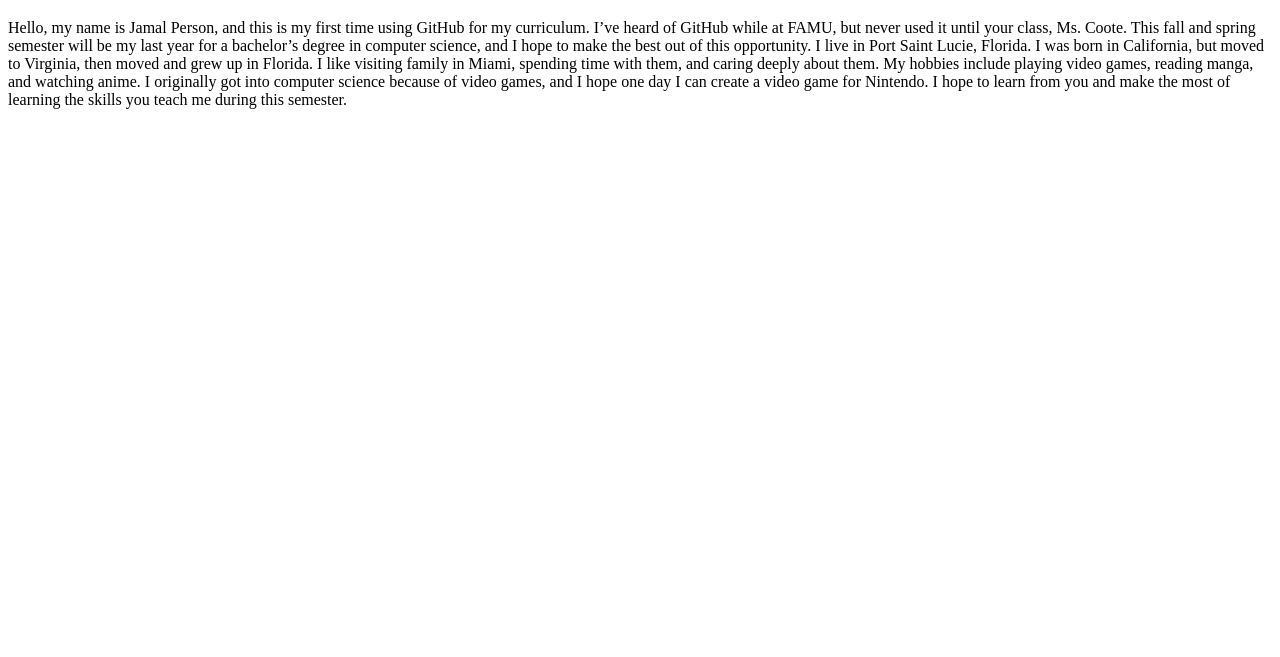
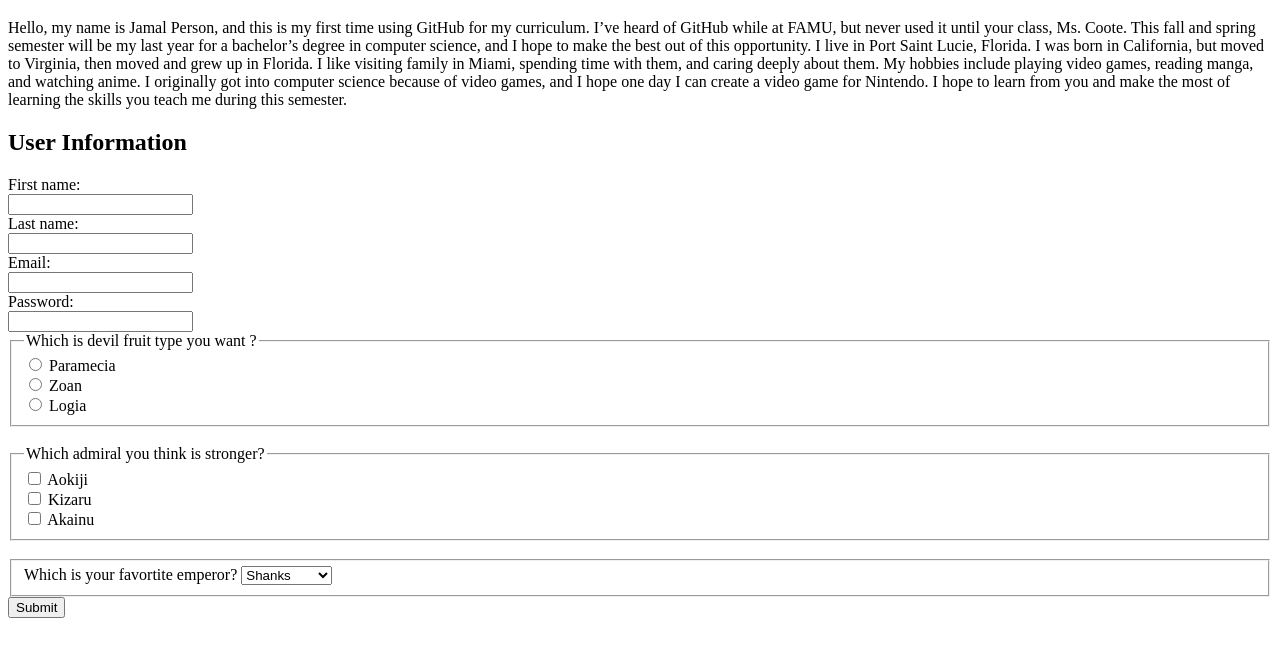
Before and after one commit to JP397/index.html, a plain HTML site: page index.html in a window 1280 px wide. Shown: the part 61-718 px from the top of the page. Drawn offline with Linux system fonts and the light colour scheme.

Commit message:
Update index.html
Forms added

```diff
--- a/index.html
+++ b/index.html
@@ -17,4 +17,48 @@
       learn from you and make the most of learning the skills you teach me during this semester.
     </p>
   </body>
+<h2> User Information </h2>
+  <form action="#" method="post">
+  <label for="fname">First name:</label><br>
+  <input type="text" id="fname" name="fname"><br>
+  <label for="lname">Last name:</label><br>
+  <input type="text" id="lname" name="lname"><br>
+  <label for="email">Email:</label><br>
+  <input type="email" id="email" name="email"><br>
+  <label for="password">Password:</label><br>
+  <input type="password" id="password" name="password"><br>
+
+  <fieldset>
+    <legend>Which is devil fruit type you want ?</legend>
+  <input type="radio" id="Paramecia" name="devilfruit" value="Paramecia">
+  <label for="Paramecia">Paramecia</label><br>
+  <input type="radio" id="Zoan" name="devilfruit" value="Zoan">
+  <label for="Zoan">Zoan</label><br>
+  <input type="radio" id="Logia" name="devilfruit" value="Logia">
+  <label for="Logia">Logia</label><br>
+    </fieldset>
+<br>
+    <fieldset>
+    <legend>Which admiral you think is stronger?</legend>
+  <input type="checkbox" id="Aokiji" name="admiral" value="Aokiji">
+  <label for="Aokiji">Aokiji</label><br>
+   <input type="checkbox" id="Kizaru" name="admiral" value="Kizaru">
+  <label for="Kizaru">Kizaru</label><br>
+ <input type="checkbox" id="Akainu" name="admiral" value="Akainu">
+  <label for="Akainu">Akainu</label><br>
+  </fieldset>
+<br>
+  <fieldset>
+    <label for ="FavoriteEmperor"> Which is your favortite emperor? </label>
+    <select name="SelectEmperor" id="Emperor">
+    <option value="Shanks">Shanks</option>
+    <option value="Whitebeard">Whitebeard</option>
+    <option value="BigMom">Big Mom</option>
+    <option value="Kaido">Kaido</option>
+    </select>
+  </fieldset>
+  <input type="submit" value="Submit">
+  </form>
+
+
 </html>
```
